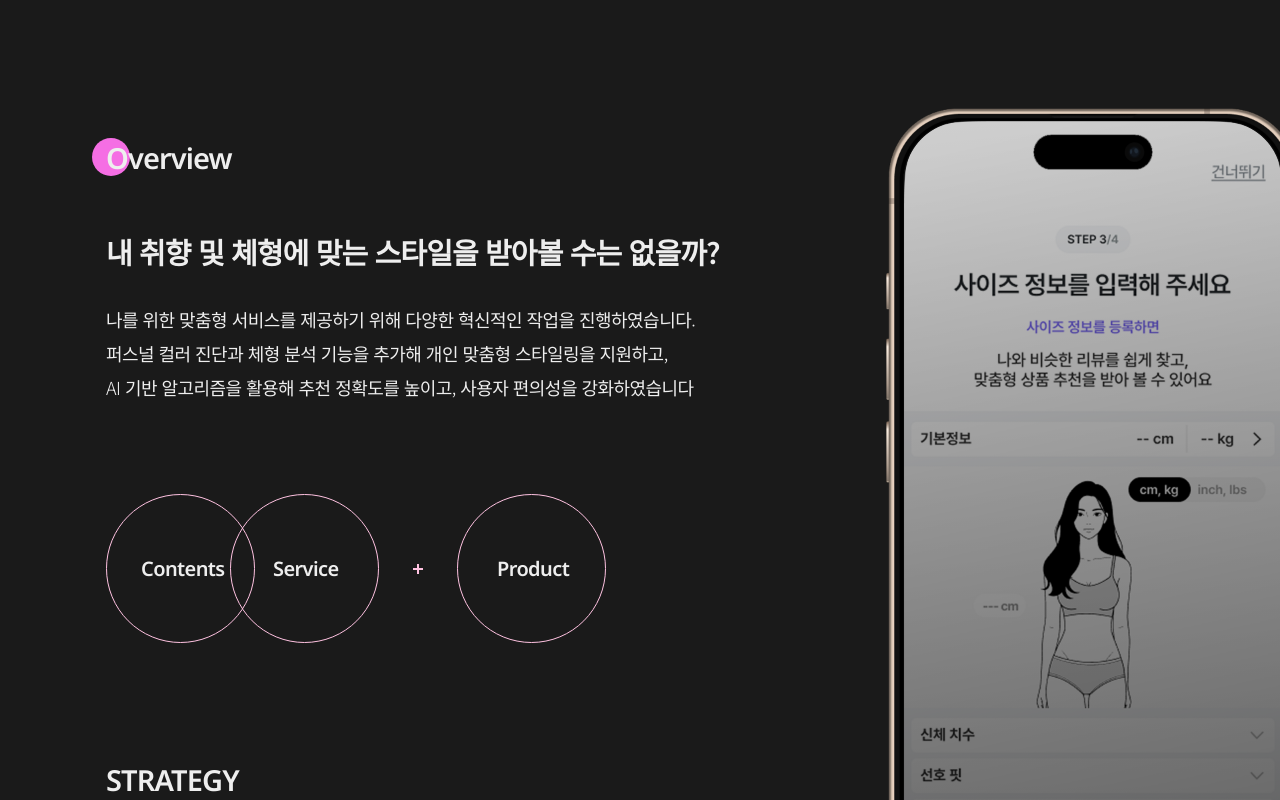
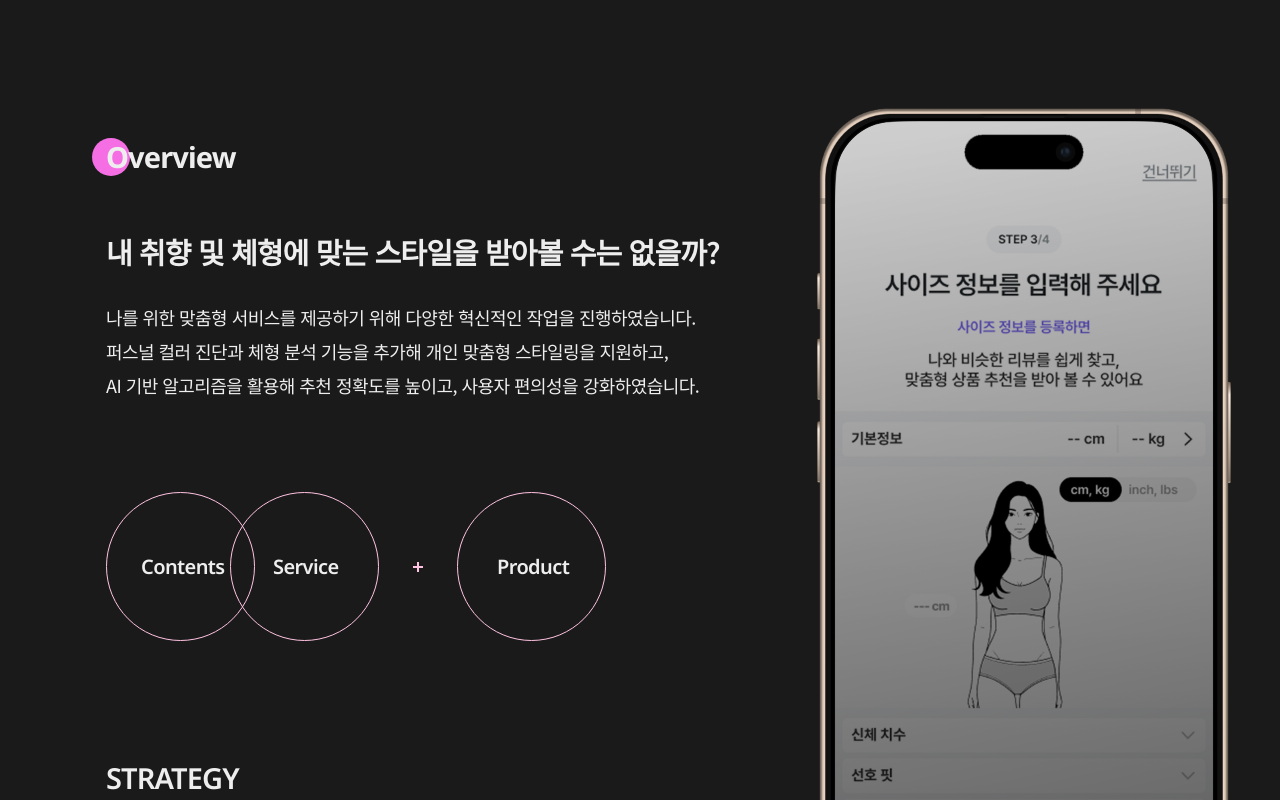
Before and after one commit to yellowboxer1/Portfolio, a Next.js app: page /portfolio/zigzag-reverse in a window 1280 px wide. Shown: the part 1160-1960 px from the top of the page. Built offline with nearby package versions, Linux system fonts and the light colour scheme; a web font is replaced by a local one.

Commit message:
반응형 작업 overview 완

```diff
--- a/src/app/portfolio/zigzag-reverse/components/Overview.tsx
+++ b/src/app/portfolio/zigzag-reverse/components/Overview.tsx
@@ -12,41 +12,68 @@ const image48 = withBasePath('/portfolio/zigzag-reverse/assets/image/image 48@3x
 const Overview = () => {
   return (
     <div className={styles.div}>
-    <div className={styles.image48Parent}>
-    <img className={styles.image48Icon} src={image48} />
-    <div className={styles.image50} />
-    <img className={styles.icon} src={image49} />
-    </div>
-    <div className={styles.imageParent}>
-    <img className={styles.image48Icon} src={image50} />
-    <div className={styles.image50} />
-    <img className={styles.icon} src={image49} />
-    </div>
+      <div className={styles.leftGroup}>
+        <div className={styles.headerGroup}>
           <div className={styles.child} />
           <div className={styles.overview}>Overview</div>
-    <b className={styles.b}>{`내 취향 및 체형에 맞는 스타일을 받아볼 수는 없을까? `}</b>
-    <div className={styles.strategy}>STRATEGY</div>
+        </div>
+
+        <b className={styles.b}>
+          내 취향 및 체형에 맞는 스타일을 받아볼 수는 없을까?
+        </b>
+
         <div className={styles.aiContainer}>
           <span className={styles.aiContainer1}>
-    <p className={styles.p}>나를 위한 맞춤형 서비스를 제공하기 위해 다양한 혁신적인 작업을 진행하였습니다.</p>
-    <p className={styles.p1}>{`퍼스널 컬러 진단과 체형 분석 기능을 추가해 개인 맞춤형 스타일링을 지원하고, `}</p>
-    <p className={styles.p}>AI 기반 알고리즘을 활용해 추천 정확도를 높이고, 사용자 편의성을 강화하였습니다</p>
+            <p className={styles.p}>
+              나를 위한 맞춤형 서비스를 제공하기 위해 다양한 혁신적인 작업을 진행하였습니다.
+            </p>
+            <p className={styles.p}>
+              퍼스널 컬러 진단과 체형 분석 기능을 추가해 개인 맞춤형 스타일링을 지원하고,
+            </p>
+            <p className={styles.p}>
+              AI 기반 알고리즘을 활용해 추천 정확도를 높이고, 사용자 편의성을 강화하였습니다.
+            </p>
           </span>
         </div>
+
+        <div className={styles.circleArea}>
+          <div className={styles.item} />
+          <div className={styles.contents}>Contents</div>
+
+          <div className={styles.inner} />
+          <div className={styles.service}>Service</div>
+
+          <img className={styles.vectorIcon} src={vector6} alt="vector" />
+
+          <div className={styles.ellipseDiv} />
+          <div className={styles.product}>Product</div>
+        </div>
+
+        <div className={styles.strategyGroup}>
+          <div className={styles.strategy}>STRATEGY</div>
           <div className={styles.aiContainer2}>
             <p className={styles.p}>01. AI 기반 퍼스널 컬러 진단</p>
             <p className={styles.p}>02. 나만의 옷장 기능</p>
             <p className={styles.p}>03. 체형별 스타일링 팁 제공</p>
           </div>
-    <div className={styles.item} />
-    <div className={styles.inner} />
-    <div className={styles.ellipseDiv} />
-    <img className={styles.vectorIcon} src={vector6} />
-    <div className={styles.contents}>Contents</div>
-    <div className={styles.service}>Service</div>
-    <div className={styles.product}>Product</div>
-    </div>);
+        </div>
+      </div>
+
+      <div className={styles.phoneStage}>
+        <div className={`${styles.image48Parent} ${styles.fadePhone1}`}>
+          <img className={styles.image48Icon} src={image48} alt="phone1" />
+          <div className={styles.image50} />
+          <img className={styles.icon} src={image49} alt="frame" />
+        </div>
+
+        <div className={`${styles.imageParent} ${styles.fadePhone2}`}>
+          <img className={styles.image48Icon} src={image50} alt="phone2" />
+          <div className={styles.image50} />
+          <img className={styles.icon} src={image49} alt="frame" />
+        </div>
+      </div>
+    </div>
+  );
 };
 
-
 export default Overview;
--- a/src/app/portfolio/zigzag-reverse/components/styles/Overview.module.css
+++ b/src/app/portfolio/zigzag-reverse/components/styles/Overview.module.css
@@ -1,3 +1,237 @@
+/* ========================================================
+   기본 변수
+======================================================== */
+.div {
+    --left-start: 106px;
+    --top-left-group: 159px;
+    --phone-top: 129px;
+    --phone-w: 414px;
+    --phone-h: 849px;
+    --phone-gap-min: 80px;
+    --phone-right-margin: 49px;
+    --left-max-width: 604px;
+    --circle-width: 606px;
+
+    width: 100%;
+    position: relative;
+    background-color: #1a1a1a;
+    height: 1080px;
+    overflow: hidden;
+    text-align: left;
+    font-size: var(--font-size-10xl);
+    color: var(--color-white);
+    font-family: var(--font-noto-sans);
+    max-width: 1920px;
+    margin: 0 auto;
+  }
+
+  /* ========================================================
+     좌측 그룹
+  ======================================================== */
+  .leftGroup {
+    position: absolute;
+    top: var(--top-left-group);
+    left: var(--left-start);
+    width: var(--left-max-width);
+    display: flex;
+    flex-direction: column;
+  }
+
+  .headerGroup {
+    position: relative;
+    height: 38px;
+  }
+
+  .child {
+    position: absolute;
+    top: 0;
+    left: -14px;
+    border-radius: 50%;
+    background-color: #f56ee4;
+    width: 38px;
+    height: 38px;
+  }
+
+  .overview {
+    position: relative;
+    letter-spacing: -0.03em;
+    font-weight: 700;
+    line-height: 38px;
+  }
+
+  .b {
+    margin-top: 54px;
+    width: 100%;
+    max-width: 604px;
+    letter-spacing: -0.03em;
+    font-family: var(--font-noto-sans-kr);
+    font-weight: 600;
+    line-height: 1.45;
+    word-break: keep-all;
+    overflow-wrap: break-word;
+  }
+
+  .p {
+    margin: 0;
+  }
+
+  .aiContainer1 {
+    width: 100%;
+  }
+
+  .aiContainer {
+    margin-top: 28px;
+    width: 100%;
+    max-width: 604px;
+    min-width: 0;
+    font-size: var(--font-size-lg);
+    letter-spacing: -0.03em;
+    line-height: 34px;
+    font-family: var(--font-noto-sans-kr);
+    display: flex;
+    align-items: flex-start;
+    font-weight: 400;
+    word-break: keep-all;
+    overflow-wrap: break-word;
+  }
+
+  /* ========================================================
+     원형 아이템 영역
+  ======================================================== */
+  .circleArea {
+    position: relative;
+    width: 100%;
+    max-width: var(--circle-width);
+    height: calc(149px * var(--circle-scale, 1));
+    margin-top: 90px;
+    --gap: clamp(2px, calc((100% - 436px) / 2), 34px);
+    transform-origin: top left;
+  }
+
+  .item {
+    position: absolute;
+    top: 0;
+    left: 0;
+    border-radius: 50%;
+    border: 1px solid #ffc2e1;
+    box-sizing: border-box;
+    width: 149px;
+    height: 149px;
+  }
+
+  .inner {
+    position: absolute;
+    top: 0;
+    left: 124px;
+    border-radius: 50%;
+    border: 1px solid #ffc2e1;
+    box-sizing: border-box;
+    width: 149px;
+    height: 149px;
+  }
+
+  /* vectorIcon 위치: .inner 끝나는 지점(273px) + 동적 gap */
+  .vectorIcon {
+    position: absolute;
+    top: 70px;
+    left: calc(273px + var(--gap));
+    width: 10px;
+    height: 10px;
+  }
+
+  /* ellipseDiv 위치: vectorIcon 시작점 + 10px(아이콘 너비) + 동적 gap */
+  .ellipseDiv {
+    position: absolute;
+    top: 0;
+    left: calc(283px + 2 * var(--gap));
+    border-radius: 50%;
+    border: 1px solid #ffc2e1;
+    box-sizing: border-box;
+    width: 149px;
+    height: 149px;
+  }
+
+  /* 텍스트들 (contents와 service는 앞쪽 원에 속하므로 고정) */
+  .contents {
+    position: absolute;
+    top: 61px;
+    left: 35px;
+    font-size: var(--font-size-xl);
+    letter-spacing: -0.03em;
+    font-weight: 600;
+  }
+
+  .service {
+    position: absolute;
+    top: 61px;
+    left: 167px;
+    font-size: var(--font-size-xl);
+    letter-spacing: -0.03em;
+    font-weight: 600;
+  }
+
+  /* product 위치: ellipseDiv와 함께 움직여야 하므로 동적 계산 (+40px 오프셋) */
+  .product {
+    position: absolute;
+    top: 61px;
+    left: calc(323px + 2 * var(--gap)); /* 283 + 40 */
+    font-size: var(--font-size-xl);
+    letter-spacing: -0.03em;
+    font-weight: 600;
+  }
+
+  /* ========================================================
+     전략 영역
+  ======================================================== */
+  .strategyGroup {
+    margin-top: 117px;
+    display: flex;
+    flex-direction: column;
+    gap: 22px;
+  }
+
+  .strategy {
+    letter-spacing: -0.03em;
+    font-weight: 600;
+  }
+
+  .aiContainer2 {
+    font-size: var(--font-size-lg);
+    letter-spacing: -0.03em;
+    line-height: 34px;
+    font-family: var(--font-noto-sans-kr);
+    font-weight: 400;
+    word-break: keep-all;
+    overflow-wrap: break-word;
+  }
+
+  /* ========================================================
+     폰 영역 - 데스크톱 원본 유지
+  ======================================================== */
+  .phoneStage {
+    position: absolute;
+    top: var(--phone-top);
+    left: 886px;
+    width: 923px;
+    height: var(--phone-h);
+  }
+
+  .image48Parent {
+    position: absolute;
+    top: 0;
+    left: 509px;
+    width: var(--phone-w);
+    height: var(--phone-h);
+  }
+
+  .imageParent {
+    position: absolute;
+    top: 0;
+    left: 0;
+    width: var(--phone-w);
+    height: var(--phone-h);
+  }
+
   .image48Icon {
     position: absolute;
     top: 13px;
@@ -7,6 +241,7 @@
     height: 824px;
     object-fit: cover;
   }
+
   .image50 {
     position: absolute;
     top: 13px;
@@ -16,161 +251,221 @@
     width: 378px;
     height: 824px;
   }
+
   .icon {
     position: absolute;
-    top: 0px;
-    left: 0px;
+    top: 0;
+    left: 0;
     width: 414px;
     height: 849px;
     object-fit: cover;
   }
-.image48Parent {
-    position: absolute;
-    top: 129px;
-    left: 1395px;
-    width: 414px;
-    height: 849px;
+
+  /* ========================================================
+     페이드 애니메이션
+  ======================================================== */
+  @keyframes fade-1 {
+    0%, 45% { opacity: 0; }
+    55%, 95% { opacity: 1; }
+    100% { opacity: 0; }
   }
+
+  @keyframes fade-2 {
+    0%, 45% { opacity: 1; }
+    55%, 95% { opacity: 0; }
+    100% { opacity: 1; }
+  }
+
+  /* ========================================================
+     1440 이하: 폰 1개 위치로 합쳐짐 시작
+  ======================================================== */
+  @media (max-width: 1440px) {
+    .phoneStage {
+      left: calc(100vw - var(--phone-w) - var(--phone-right-margin));
+      width: var(--phone-w);
+    }
+
+    .image48Parent,
+    .imageParent {
+      left: 0;
+    }
+
+    .fadePhone1 {
+      animation: fade-1 6s infinite ease-in-out;
+    }
+
+    .fadePhone2 {
+      animation: fade-2 6s infinite ease-in-out;
+    }
+  }
+
+  @media (max-width: 1303px) and (min-width: 1101px) {
+    .leftGroup {
+      width: calc(
+        100vw
+        - var(--left-start)
+        - var(--phone-gap-min)
+        - var(--phone-w)
+        - var(--phone-right-margin)
+      );
+    }
+
+    .b,
+    .aiContainer {
+      width: 100%;
+      max-width: none;
+      min-width: 0;
+    }
+
+    .phoneStage {
+      left: calc(100vw - var(--phone-w) - var(--phone-right-margin));
+      width: var(--phone-w);
+    }
+
+    .image48Parent,
+    .imageParent {
+      left: 0;
+    }
+
+    .circleArea {
+      width: min(var(--circle-width), 100%);
+    }
+  }
+
+  @media (max-width: 1100px) and (min-width: 1001px) {
+    .leftGroup {
+      width: var(--left-max-width);
+    }
+
+    .b,
+    .aiContainer {
+      width: 100%;
+      max-width: 458px;
+      min-width: 0;
+    }
+
+    .phoneStage {
+      left: 638px; /* 1101px 시점 위치 고정 */
+      width: var(--phone-w);
+    }
+
+    .image48Parent,
+    .imageParent {
+      left: 0;
+    }
+
+    .circleArea {
+      width: var(--circle-width);
+      max-width: 458px;
+    }
+  }
+
+/* ========================================================
+   1000 이하
+   - 최상위 div에 좌우 패딩 16px 추가하여 최소 마진 확보
+======================================================== */
+@media (max-width: 1000px) {
+    .div {
+      height: auto;
+      /* 기존 0에서 16px로 변경, box-sizing을 추가하여 크기 초과 방지 */
+      padding: 129px 16px 100px 30px;
+      box-sizing: border-box;
+      overflow: visible;
+      display: flex;
+      flex-direction: column;
+      align-items: center;
+    }
+
+    .aiContainer,
+    .aiContainer2 {
+        font-size: clamp(15px, 0.6vw + 13px, 19px);
+        line-height: clamp(28px, 0.9vw + 25px, 34px);
+    }
+
+    .b,
+    .strategy {
+        font-size: clamp(24px, 0.8vw + 21px, 29px);
+            }
+
+    .leftGroup {
+      position: relative;
+      top: auto;
+      left: auto;
+      /* 부모 컨테이너가 좌우 16px을 이미 막아주므로 width 100%만 줘도 됩니다 */
+      width: 100%;
+      max-width: 604px;
+    }
+
+    .b,
+    .aiContainer {
+      width: 100%;
+      max-width: 604px;
+    }
+
+    .circleArea {
+      transform-origin: top left;
+    }
+
+    .strategyGroup {
+      width: 100%;
+    }
+
+    .phoneStage {
+      position: relative;
+      top: auto;
+      left: auto;
+      width: var(--phone-w);
+      height: var(--phone-h);
+      margin-top: 64px;
+    }
+
+    .image48Parent,
     .imageParent {
       position: absolute;
-    top: 129px;
-    left: 886px;
-    width: 414px;
-    height: 849px;
+      top: 0;
+      left: 0;
+      opacity: 1;
     }
-.child {
-    position: absolute;
-    top: 159px;
-    left: 92px;
-    border-radius: 50%;
-    background-color: #f56ee4;
-    width: 38px;
-    height: 38px;
+
+    .fadePhone1 {
+      animation: fade-1 6s infinite ease-in-out;
     }
-.overview {
-    position: absolute;
-    top: 159px;
-    left: 106px;
-    letter-spacing: -0.03em;
-    font-weight: 600;
+
+    .fadePhone2 {
+      animation: fade-2 6s infinite ease-in-out;
     }
-.b {
-    position: absolute;
-    top: 251px;
-    left: 106px;
-    letter-spacing: -0.03em;
-    font-family: var(--font-noto-sans-kr);
-    font-weight: 600;
   }
-.strategy {
-    position: absolute;
-    top: 781px;
-    left: 106px;
-    letter-spacing: -0.03em;
-    font-weight: 600;
-}
-.p {
-    margin: 0;
-}
-.p1 {
-    margin: 0;
-    white-space: pre-wrap;
-}
-.aiContainer1 {
+
+  /* ========================================================
+     680 이하
+  ======================================================== */
+  @media (max-width: 680px) {
+    .leftGroup {
       width: 100%;
     }
-.aiContainer {
-    position: absolute;
-    top: 323px;
-    left: 106px;
-    font-size: var(--font-size-lg);
-    letter-spacing: -0.03em;
-    line-height: 34px;
-    font-family: var(--font-noto-sans-kr);
-    display: flex;
-    align-items: center;
-    font-weight: 350;
-    width: 604px;
+
+    .b,
+    .aiContainer,
+    .strategyGroup {
+      max-width: 604px;
     }
-.aiContainer2 {
-    position: absolute;
-    top: 849px;
-    left: 106px;
-    font-size: var(--font-size-lg);
-    letter-spacing: -0.03em;
-    line-height: 34px;
-    font-family: var(--font-noto-sans-kr);
-    font-weight: 350;
+
+    /* circleArea 동적 축소 추가 */
+    .circleArea {
+      /* 부모의 좌우 패딩(30px + 16px = 46px)을 제외한 실제 가용 너비를
+         circleArea의 원본 기준 너비(450)로 나누어 스케일 비율 계산.
+         비율이 1을 초과해 커지지 않도록 min() 함수 사용 */
+      --circle-scale: min(1, calc((100vw - 46px) / 450px));
+      transform: scale(var(--circle-scale));
+      /* height는 상단 기본 속성에 정의된 calc(149px * var(--circle-scale))에 의해 자동 반영됩니다. */
     }
-.item {
-    position: absolute;
-    top: 515px;
-    left: 106px;
-    border-radius: 50%;
-    border: 1px solid #ffc2e1;
-    box-sizing: border-box;
-    width: 149px;
-    height: 149px;
+
+    .phoneStage {
+      /* CSS calc() 내에서 나눗셈 시 분모는 단위가 없어야 크로스 브라우징에 안전합니다 (400px -> 400 수정) */
+      transform: scale(calc((100vw - 46px) / 400px));
+      transform-origin: top center;
+      height: calc(849px * ((100vw - 46px) / 400px));
+      margin-top: 40px;
+      margin-right: 14px;
     }
-.inner {
-    position: absolute;
-    top: 515px;
-    left: 230px;
-    border-radius: 50%;
-    border: 1px solid #ffc2e1;
-    box-sizing: border-box;
-    width: 149px;
-    height: 149px;
   }
-.ellipseDiv {
-    position: absolute;
-    top: 515px;
-    left: 457px;
-    border-radius: 50%;
-    border: 1px solid #ffc2e1;
-    box-sizing: border-box;
-    width: 149px;
-    height: 149px;
-}
-.vectorIcon {
-    position: absolute;
-    top: 585px;
-    left: 413px;
-    width: 10px;
-    height: 10px;
-}
-.contents {
-    position: absolute;
-    top: 576px;
-    left: 141px;
-    font-size: var(--font-size-xl);
-    letter-spacing: -0.03em;
-    font-weight: 600;
-}
-.service {
-    position: absolute;
-    top: 576px;
-    left: 273px;
-    font-size: var(--font-size-xl);
-    letter-spacing: -0.03em;
-    font-weight: 600;
-}
-.product {
-    position: absolute;
-    top: 576px;
-    left: 497px;
-    font-size: var(--font-size-xl);
-    letter-spacing: -0.03em;
-    font-weight: 600;
-}
-.div {
-    width: 100%;
-    position: relative;
-    background-color: #1a1a1a;
-    height: 1080px;
-    overflow: hidden;
-    text-align: left;
-    font-size: var(--font-size-10xl);
-    color: var(--color-white);
-    font-family: var(--font-noto-sans);
-}
--- a/src/app/portfolio/zigzag-reverse/zigzag-reverse.tokens.css
+++ b/src/app/portfolio/zigzag-reverse/zigzag-reverse.tokens.css
@@ -1,7 +1,7 @@
 @import url('https://fonts.googleapis.com/css2?family=Bacasime+Antique:wght@400&display=swap');
-@import url('https://fonts.googleapis.com/css2?family=Noto+Sans+KR:wght@100;300;350;400;500;600;700;900&display=swap');
+@import url('https://fonts.googleapis.com/css2?family=Noto+Sans+KR:wght@100..900&display=swap');
 @import url('https://fonts.googleapis.com/css2?family=Inter:wght@500&display=swap');
-@import url('https://fonts.googleapis.com/css2?family=Noto+Sans:wght@400;500;600;700&display=swap');
+@import url('https://fonts.googleapis.com/css2?family=Noto+Sans:wght@100..900&display=swap');
 @import url('https://fonts.googleapis.com/css2?family=Noto+Sans+Display:wght@100..900&display=swap');
 
 body {
```
Also changed, not shown: src/app/portfolio/zigzag-reverse/components/styles/Main.module.css (+8 -2 lines). Lines whose indentation alone changed are shown as unchanged.
